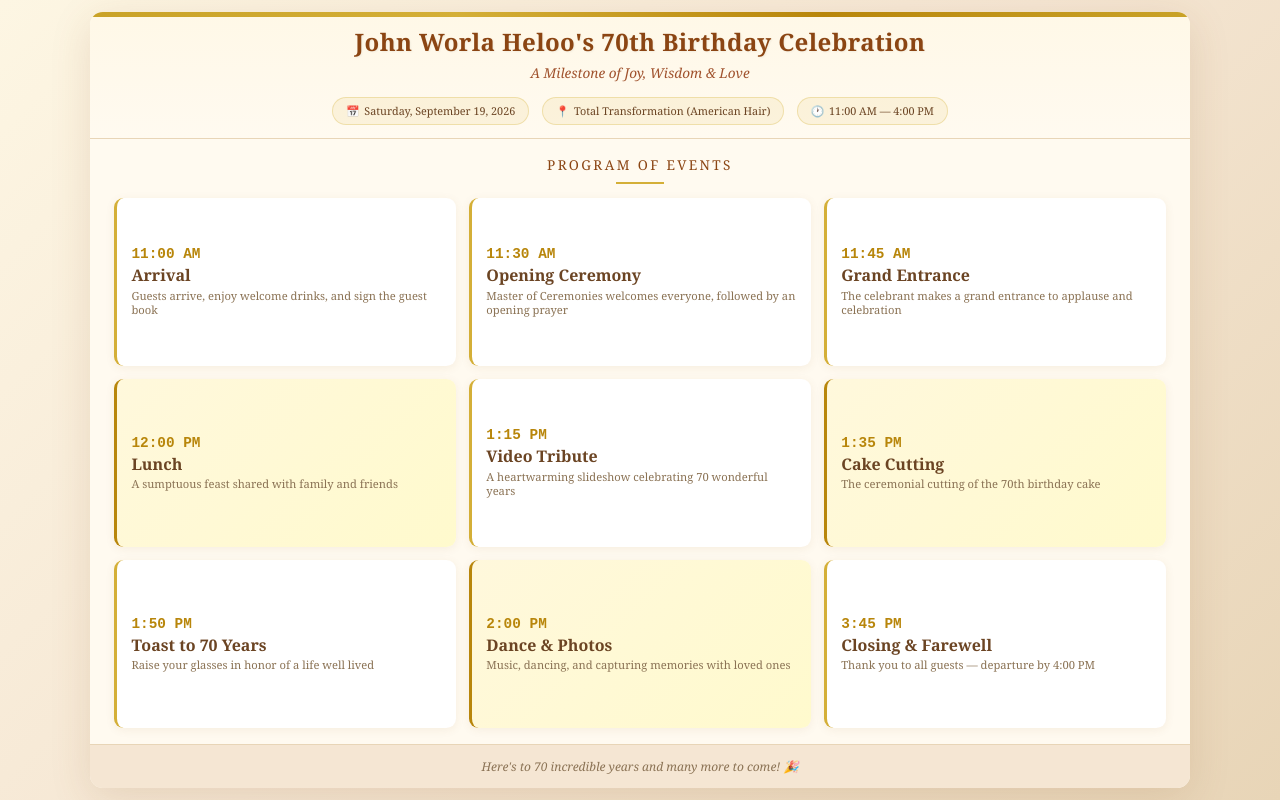
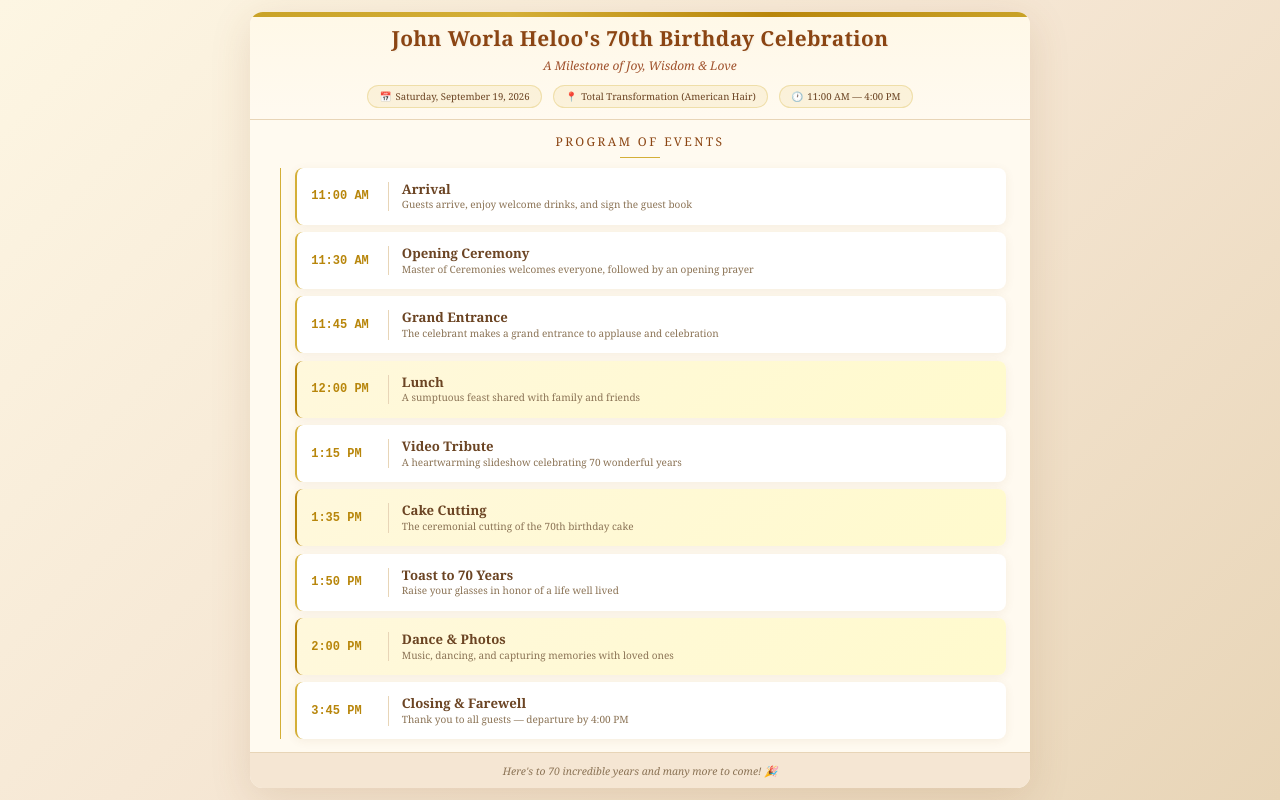
Before and after one commit to helooselassie/dad, a plain HTML site: page index.html in a window 1280 px wide. Drawn offline with Linux system fonts and the light colour scheme.

Commit message:
third commit

```diff
--- a/index.html
+++ b/index.html
@@ -29,7 +29,7 @@
 
         .container {
             width: 100%;
-            max-width: 1100px;
+            max-width: 780px;
             height: 100%;
             max-height: 100%;
             background: #fffaf0;
@@ -54,50 +54,50 @@
 
         .header {
             text-align: center;
-            padding: 2vmin 3vmin 1.6vmin;
+            padding: 1.8vmin 3vmin 1.4vmin;
             background: linear-gradient(180deg, #fff8e7 0%, #fffaf0 100%);
             border-bottom: 0.2vmin solid #e8d5b7;
             flex-shrink: 0;
         }
 
         .header h1 {
-            font-size: 3vmin;
+            font-size: 2.6vmin;
             color: #8b4513;
-            margin-bottom: 0.8vmin;
+            margin-bottom: 0.7vmin;
             letter-spacing: 0.05vmin;
             text-shadow: 1px 1px 2px rgba(0,0,0,0.05);
             line-height: 1.2;
         }
 
         .header .subtitle {
-            font-size: 1.7vmin;
+            font-size: 1.5vmin;
             color: #a0522d;
             font-style: italic;
-            margin-bottom: 1.8vmin;
+            margin-bottom: 1.4vmin;
         }
 
         .event-details {
             display: flex;
             justify-content: center;
-            gap: 1.6vmin;
+            gap: 1.4vmin;
             flex-wrap: wrap;
         }
 
         .detail-item {
             display: flex;
             align-items: center;
-            gap: 0.6vmin;
-            font-size: 1.35vmin;
+            gap: 0.5vmin;
+            font-size: 1.2vmin;
             color: #6b4423;
             background: rgba(212, 175, 55, 0.1);
-            padding: 0.7vmin 1.6vmin;
+            padding: 0.5vmin 1.4vmin;
             border-radius: 25px;
             border: 1px solid rgba(212, 175, 55, 0.3);
             white-space: nowrap;
         }
 
         .schedule {
-            padding: 2vmin 3vmin;
+            padding: 1.6vmin 3vmin;
             flex: 1;
             min-height: 0;
             display: flex;
@@ -106,9 +106,9 @@
 
         .schedule-title {
             text-align: center;
-            font-size: 1.7vmin;
+            font-size: 1.5vmin;
             color: #8b4513;
-            margin-bottom: 1.8vmin;
+            margin-bottom: 1.2vmin;
             text-transform: uppercase;
             letter-spacing: 0.3vmin;
             flex-shrink: 0;
@@ -117,54 +117,87 @@
         .schedule-title::after {
             content: '';
             display: block;
-            width: 6vmin;
-            height: 0.25vmin;
+            width: 5vmin;
+            height: 0.2vmin;
             background: #d4af37;
-            margin: 1vmin auto 0;
+            margin: 0.8vmin auto 0;
         }
 
         .timeline {
-            display: grid;
-            grid-template-columns: repeat(3, 1fr);
-            grid-template-rows: repeat(3, 1fr);
-            gap: 1.6vmin;
+            position: relative;
+            padding-left: 2.6vmin;
             flex: 1;
             min-height: 0;
+            display: flex;
+            flex-direction: column;
+            gap: 0.9vmin;
+        }
+
+        .timeline::before {
+            content: '';
+            position: absolute;
+            left: 0.7vmin;
+            top: 0;
+            bottom: 0;
+            width: 0.15vmin;
+            background: linear-gradient(180deg, #d4af37, #c9a227, #d4af37);
         }
 
         .event {
             position: relative;
-            padding: 1.6vmin 1.8vmin;
+            padding: 0.9vmin 1.8vmin;
             background: #fff;
-            border-radius: 1.2vmin;
-            border-left: 0.4vmin solid #d4af37;
+            border-radius: 1vmin;
+            border-left: 0.35vmin solid #d4af37;
             box-shadow: 0 2px 10px rgba(139, 90, 43, 0.08);
+            flex: 1;
             display: flex;
-            flex-direction: column;
-            justify-content: center;
+            align-items: center;
+            gap: 1.6vmin;
             overflow: hidden;
         }
 
+        .event::before {
+            content: '';
+            position: absolute;
+            left: -2.15vmin;
+            top: 50%;
+            transform: translateY(-50%);
+            width: 1vmin;
+            height: 1vmin;
+            background: #d4af37;
+            border-radius: 50%;
+            border: 0.25vmin solid #fffaf0;
+            box-shadow: 0 0 0 0.15vmin #d4af37;
+        }
+
         .event-time {
-            font-size: 1.8vmin;
+            font-size: 1.5vmin;
             font-weight: bold;
             color: #b8860b;
-            margin-bottom: 0.5vmin;
             font-family: 'Courier New', monospace;
+            flex-shrink: 0;
+            width: 8vmin;
+        }
+
+        .event-text {
+            border-left: 1px solid #e8d5b7;
+            padding-left: 1.6vmin;
+            min-width: 0;
         }
 
         .event-name {
-            font-size: 2vmin;
+            font-size: 1.65vmin;
             font-weight: bold;
             color: #6b4423;
-            margin-bottom: 0.5vmin;
+            margin-bottom: 0.2vmin;
             line-height: 1.15;
         }
 
         .event-details-text {
-            font-size: 1.4vmin;
+            font-size: 1.25vmin;
             color: #8b7355;
-            line-height: 1.3;
+            line-height: 1.25;
         }
 
         .highlight {
@@ -172,13 +205,18 @@
             border-left-color: #b8860b;
         }
 
+        .highlight::before {
+            background: #b8860b;
+            box-shadow: 0 0 0 0.15vmin #b8860b;
+        }
+
         .footer {
             text-align: center;
-            padding: 1.6vmin;
+            padding: 1.3vmin;
             background: #f5e6d3;
             color: #8b7355;
             font-style: italic;
-            font-size: 1.5vmin;
+            font-size: 1.3vmin;
             border-top: 1px solid #e8d5b7;
             flex-shrink: 0;
         }
@@ -212,56 +250,74 @@
             <div class="timeline">
                 <div class="event">
                     <div class="event-time">11:00 AM</div>
+                    <div class="event-text">
                         <div class="event-name">Arrival</div>
                         <div class="event-details-text">Guests arrive, enjoy welcome drinks, and sign the guest book</div>
+                    </div>
                 </div>
 
                 <div class="event">
                     <div class="event-time">11:30 AM</div>
+                    <div class="event-text">
                         <div class="event-name">Opening Ceremony</div>
                         <div class="event-details-text">Master of Ceremonies welcomes everyone, followed by an opening prayer</div>
+                    </div>
                 </div>
 
                 <div class="event">
                     <div class="event-time">11:45 AM</div>
+                    <div class="event-text">
                         <div class="event-name">Grand Entrance</div>
                         <div class="event-details-text">The celebrant makes a grand entrance to applause and celebration</div>
+                    </div>
                 </div>
 
                 <div class="event highlight">
                     <div class="event-time">12:00 PM</div>
+                    <div class="event-text">
                         <div class="event-name">Lunch</div>
                         <div class="event-details-text">A sumptuous feast shared with family and friends</div>
+                    </div>
                 </div>
 
                 <div class="event">
                     <div class="event-time">1:15 PM</div>
+                    <div class="event-text">
                         <div class="event-name">Video Tribute</div>
                         <div class="event-details-text">A heartwarming slideshow celebrating 70 wonderful years</div>
+                    </div>
                 </div>
 
                 <div class="event highlight">
                     <div class="event-time">1:35 PM</div>
+                    <div class="event-text">
                         <div class="event-name">Cake Cutting</div>
                         <div class="event-details-text">The ceremonial cutting of the 70th birthday cake</div>
+                    </div>
                 </div>
 
                 <div class="event">
                     <div class="event-time">1:50 PM</div>
+                    <div class="event-text">
                         <div class="event-name">Toast to 70 Years</div>
                         <div class="event-details-text">Raise your glasses in honor of a life well lived</div>
+                    </div>
                 </div>
 
                 <div class="event highlight">
                     <div class="event-time">2:00 PM</div>
+                    <div class="event-text">
                         <div class="event-name">Dance &amp; Photos</div>
                         <div class="event-details-text">Music, dancing, and capturing memories with loved ones</div>
+                    </div>
                 </div>
 
                 <div class="event">
                     <div class="event-time">3:45 PM</div>
+                    <div class="event-text">
                         <div class="event-name">Closing &amp; Farewell</div>
                         <div class="event-details-text">Thank you to all guests — departure by 4:00 PM</div>
+                    </div>
                 </div>
             </div>
         </div>
```
Lines whose indentation alone changed are shown as unchanged.
